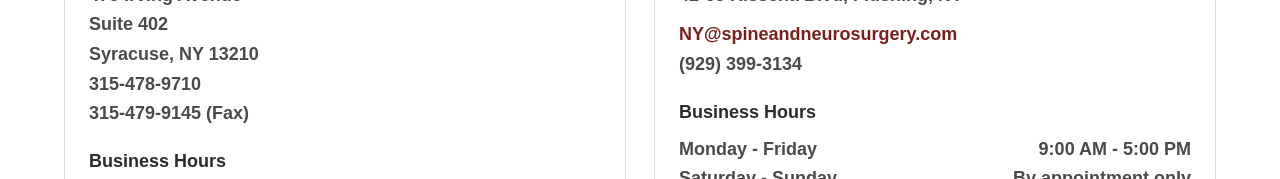
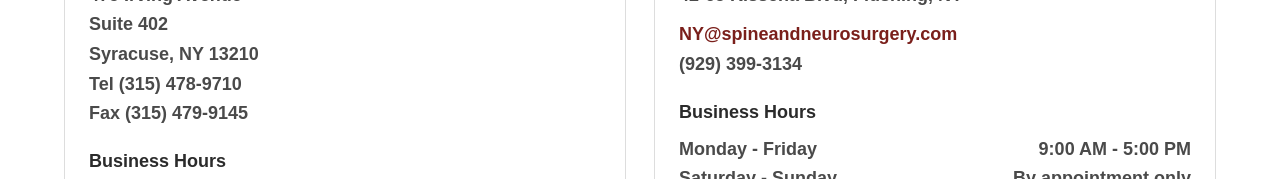
Before and after one commit to wuan0232/msmpcny-llc, a Vue app: page /contact in a window 1280 px wide. Shown: the part 601-780 px from the top of the page. Built offline with nearby package versions, Linux system fonts and the light colour scheme.

Commit message:
修复电话号码

```diff
--- a/src/components/sections/SiteFooter.vue
+++ b/src/components/sections/SiteFooter.vue
@@ -32,12 +32,13 @@
         <div class="footer-col footer-col-contact">
           <div class="footer-contact-row">
             <h3 class="footer-heading footer-heading-contact">Contact Us</h3>
-            <div class="footer-address footer-address-left">
+            <div class="footer-address footer-address-right">
               <div class="footer-address-title">Musculoskeletal Medicine, P.C.</div>
               <div>475 Irving Avenue</div>
               <div>Suite 402</div>
               <div>Syracuse, NY 13210</div>
-              <div>315-478-9710</div>
+              <div>Tel (315) 478-9710</div>
+              <div>Fax (315) 479-9145</div>
             </div>
             <div class="footer-address footer-address-right">
               <div class="footer-address-title">New York City Office</div>
@@ -217,10 +218,6 @@ const directionsUrl = googleMapsDirectionsUrl()
   font-weight: 500;
 }
 
-.footer-address-left {
-  text-align: left;
-}
-
 .footer-address-right {
   text-align: right;
 }
--- a/src/views/contact/ContactSection.vue
+++ b/src/views/contact/ContactSection.vue
@@ -24,8 +24,8 @@
                     <div class="address-line">475 Irving Avenue</div>
                     <div class="address-line">Suite 402</div>
                     <div class="address-line">Syracuse, NY 13210</div>
-                    <div class="address-line">315-478-9710</div>
-                    <div class="address-line">315-479-9145 (Fax)</div>
+                    <div class="address-line">Tel (315) 478-9710</div>
+                    <div class="address-line">Fax (315) 479-9145</div>
                   </div>
 
                   <div class="contact-col contact-hours">
```
